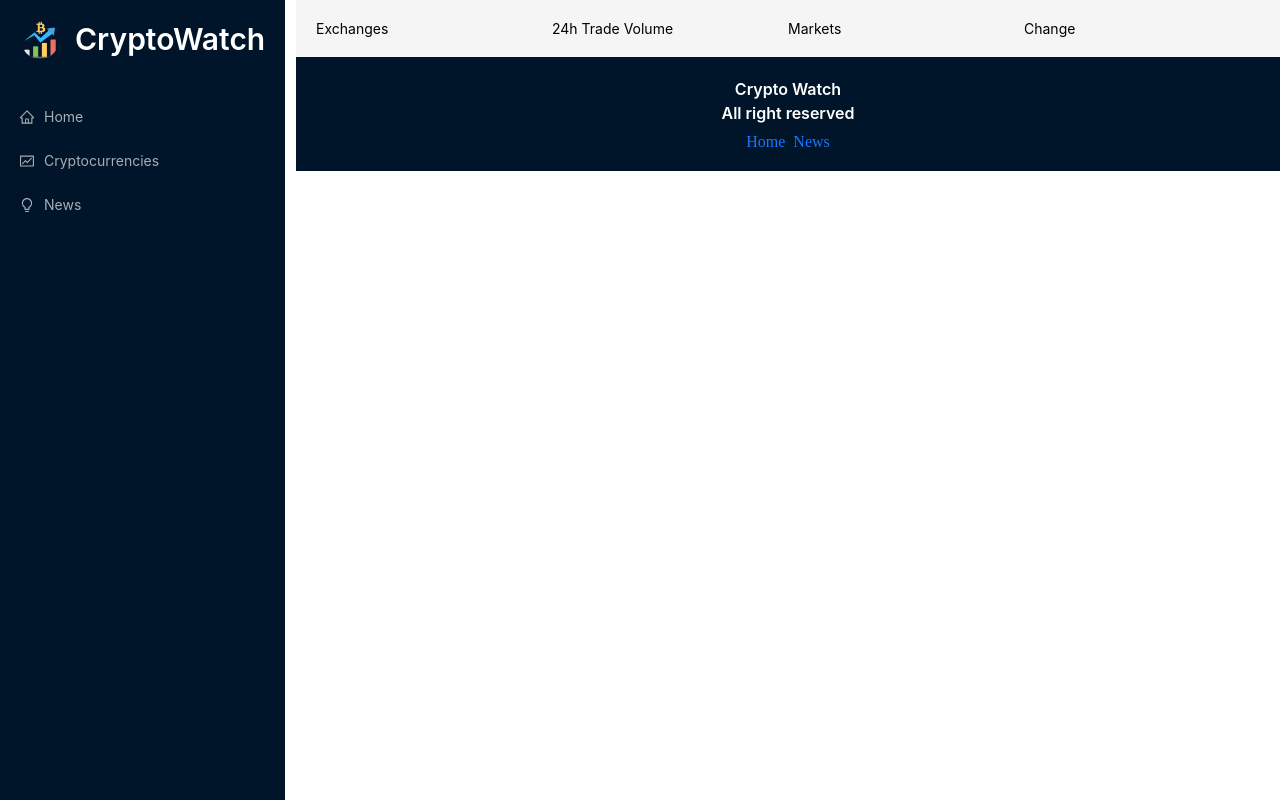
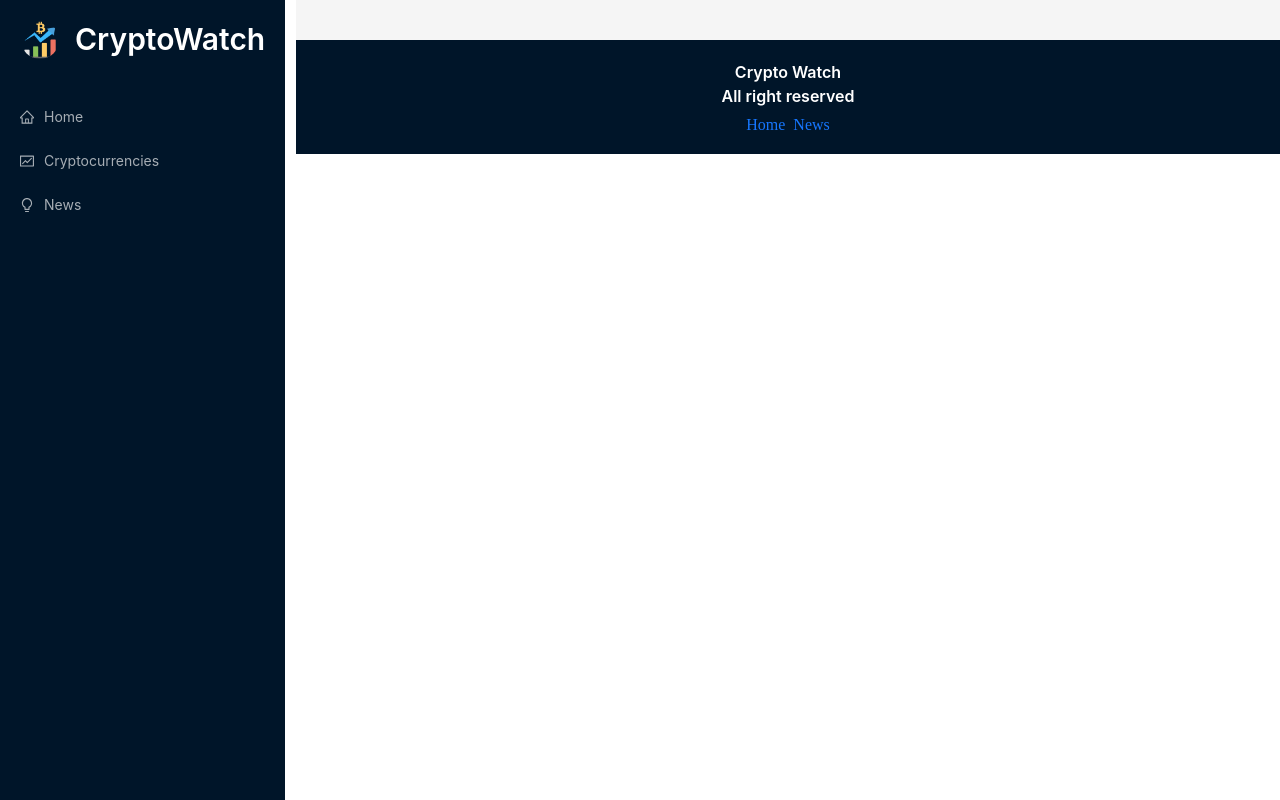
Before and after one commit to Arka90/crypto-watch, a React (Create React App) app: page /exchanges in a window 1280 px wide. Built offline with nearby package versions, Linux system fonts and the light colour scheme.

Commit message:
Exchanges Removed

```diff
--- a/src/App.js
+++ b/src/App.js
@@ -5,7 +5,6 @@ import { Layout, Typography, Space } from "antd";
 
 import {
   Navbar,
-  Exchanges,
   HomePage,
   CryptoDetails,
   Cryptocurrencies,
@@ -23,7 +22,7 @@ function App() {
           <div className="routes">
             <Routes>
               <Route index path="/" element={<HomePage />} />
-              <Route path="/exchanges" element={<Exchanges />} />
+
               <Route path="/cryptocurrencies" element={<Cryptocurrencies />} />
               <Route path="/crypto/:coinId" element={<CryptoDetails />} />
               <Route path="/news" element={<News />} />
@@ -40,7 +39,6 @@ function App() {
           </Typography.Title>
           <Space>
             <Link to="/">Home</Link>
-            {/* <Link to="/exchanges">Exchanges</Link> */}
             <Link to="/news">News</Link>
           </Space>
         </div>
--- a/src/components/Exchanges.jsx
+++ /dev/null
@@ -1,61 +0,0 @@
-import React from "react";
-import millify from "millify";
-import { Collapse, Row, Col, Typography, Avatar } from "antd";
-import HTMLReactParser from "html-react-parser";
-
-import Loader from "./Loader";
-
-const { Text } = Typography;
-const { Panel } = Collapse;
-
-function Exchanges() {
-  // const exchangesList = data?.data?.exchanges;
-
-  // if (isFetching) return <Loader />;
-
-  return (
-    <>
-      <Row>
-        <Col span={6}>Exchanges</Col>
-        <Col span={6}>24h Trade Volume</Col>
-        <Col span={6}>Markets</Col>
-        <Col span={6}>Change</Col>
-      </Row>
-      <Row>
-        {/* {exchangesList.map((exchange) => (
-          <Col span={24}>
-            <Collapse>
-              <Panel
-                key={exchange.uuid}
-                showArrow={false}
-                header={
-                  <Row key={exchange.uuid}>
-                    <Col span={6}>
-                      <Text>
-                        <strong>{exchange.rank}.</strong>
-                      </Text>
-                      <Avatar
-                        className="exchange-image"
-                        src={exchange.iconUrl}
-                      />
-                      <Text>
-                        <strong>{exchange.name}</strong>
-                      </Text>
-                    </Col>
-                    <Col span={6}>${millify(exchange.volume)}</Col>
-                    <Col span={6}>{millify(exchange.numberOfMarkets)}</Col>
-                    <Col span={6}>{millify(exchange.marketShare)}%</Col>
-                  </Row>
-                }
-              >
-                {HTMLReactParser(exchange.description || "")}
-              </Panel>
-            </Collapse>
-          </Col>
-        ))} */}
-      </Row>
-    </>
-  );
-}
-
-export default Exchanges;
--- a/src/components/Navbar.jsx
+++ b/src/components/Navbar.jsx
@@ -4,7 +4,6 @@ import { Button, Menu, Typography, Avatar } from "antd";
 import { Link } from "react-router-dom";
 import {
   HomeOutlined,
-  MoneyCollectOutlined,
   BulbOutlined,
   MenuOutlined,
   FundOutlined,
@@ -56,9 +55,7 @@ function Navbar() {
           <Menu.Item icon={<FundOutlined />}>
             <Link to="/cryptocurrencies">Cryptocurrencies</Link>
           </Menu.Item>
-          {/* <Menu.Item icon={<MoneyCollectOutlined />}>
-            <Link to="/exchanges">Exchanges</Link>
-          </Menu.Item> */}
+
           <Menu.Item icon={<BulbOutlined />}>
             <Link to="/news">News</Link>
           </Menu.Item>
--- a/src/components/index.js
+++ b/src/components/index.js
@@ -2,5 +2,4 @@ export { default as Navbar } from "./Navbar";
 export { default as Cryptocurrencies } from "./Cryptocurrencies";
 export { default as HomePage } from "./HomePage";
 export { default as CryptoDetails } from "./CryptoDetails";
-export { default as Exchanges } from "./Exchanges";
 export { default as News } from "./News";
```
